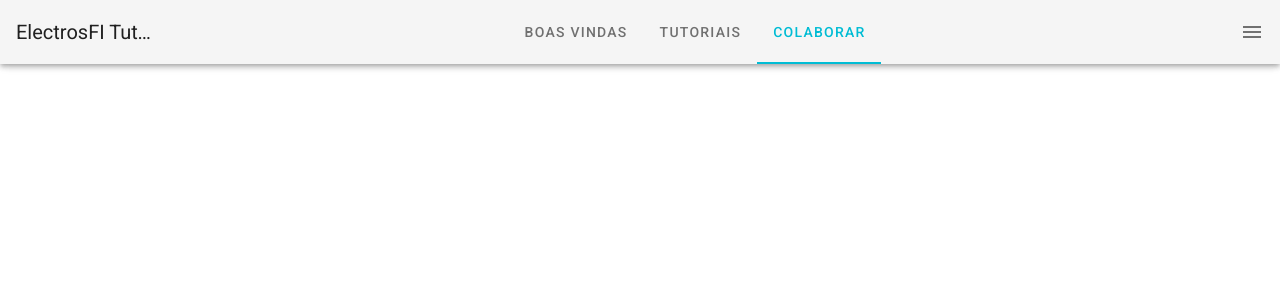
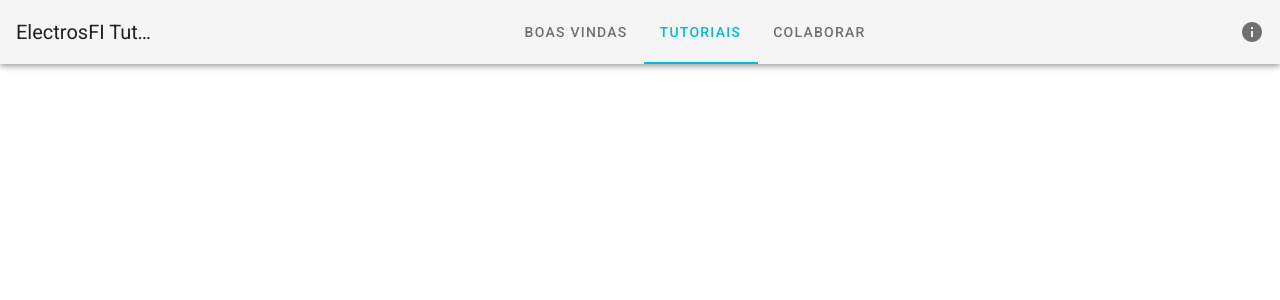
Before and after one commit to paulhenrique/electrosfi-tutorials, a Nuxt app: page /tutoriais/colaborar in a window 1280 px wide. Shown: the top 300 px of the page. Built offline with nearby package versions, Linux system fonts and the light colour scheme.

Commit message:
Adicionando rotas para visualização individual das atividades

```diff
--- a/layouts/default.vue
+++ b/layouts/default.vue
@@ -7,16 +7,17 @@
         <v-tab to="/">
           Boas vindas
         </v-tab>
-        <v-tab to="tutoriais">
+        <v-tab to="/tutoriais">
           Tutoriais
         </v-tab>
-        <v-tab to="colaborar">
+        <v-tab to="/colaborar">
           Colaborar
         </v-tab>
       </v-tabs>
       <v-spacer />
-
-      <v-app-bar-nav-icon />
+      <v-btn icon light>
+        <v-icon>mdi-information</v-icon>
+      </v-btn>
     </v-app-bar>
     <v-main class="pt-12 mt-12">
       <v-container>
@@ -60,11 +61,14 @@ export default {
       const routes = [
         { rota: 'colaborar', color: 'purple' },
         { rota: 'index', color: 'orange' },
-        { rota: 'tutoriais', color: 'cyan' }
+        { rota: 'tutoriais', color: 'cyan' },
+        { rota: 'tutoriais-id', color: 'cyan' }
       ]
       let color = 'cyan'
+      console.log(this.$route)
       if (this.$route.name) {
-        color = routes.filter(el => el.rota === this.$route.name)[0].color
+        const filredRoutes = routes.filter(el => el.rota === this.$route.name)
+        color = filredRoutes.length > 0 ? filredRoutes[0].color : 'cyan'
       }
       return color
     }
--- /dev/null
+++ b/pages/tutoriais/_id.vue
@@ -0,0 +1,12 @@
+<template>
+  <h1>{{ this.slug }}</h1>
+</template>
+
+<script>
+export default {
+  async asyncData ({ params }) {
+    const slug = params.slug // When calling /abc the slug will be "abc"
+    return { slug }
+  }
+}
+</script>
```
Also changed, not shown: pages/tutoriais/index.vue (renamed from pages/tutoriais.vue).
